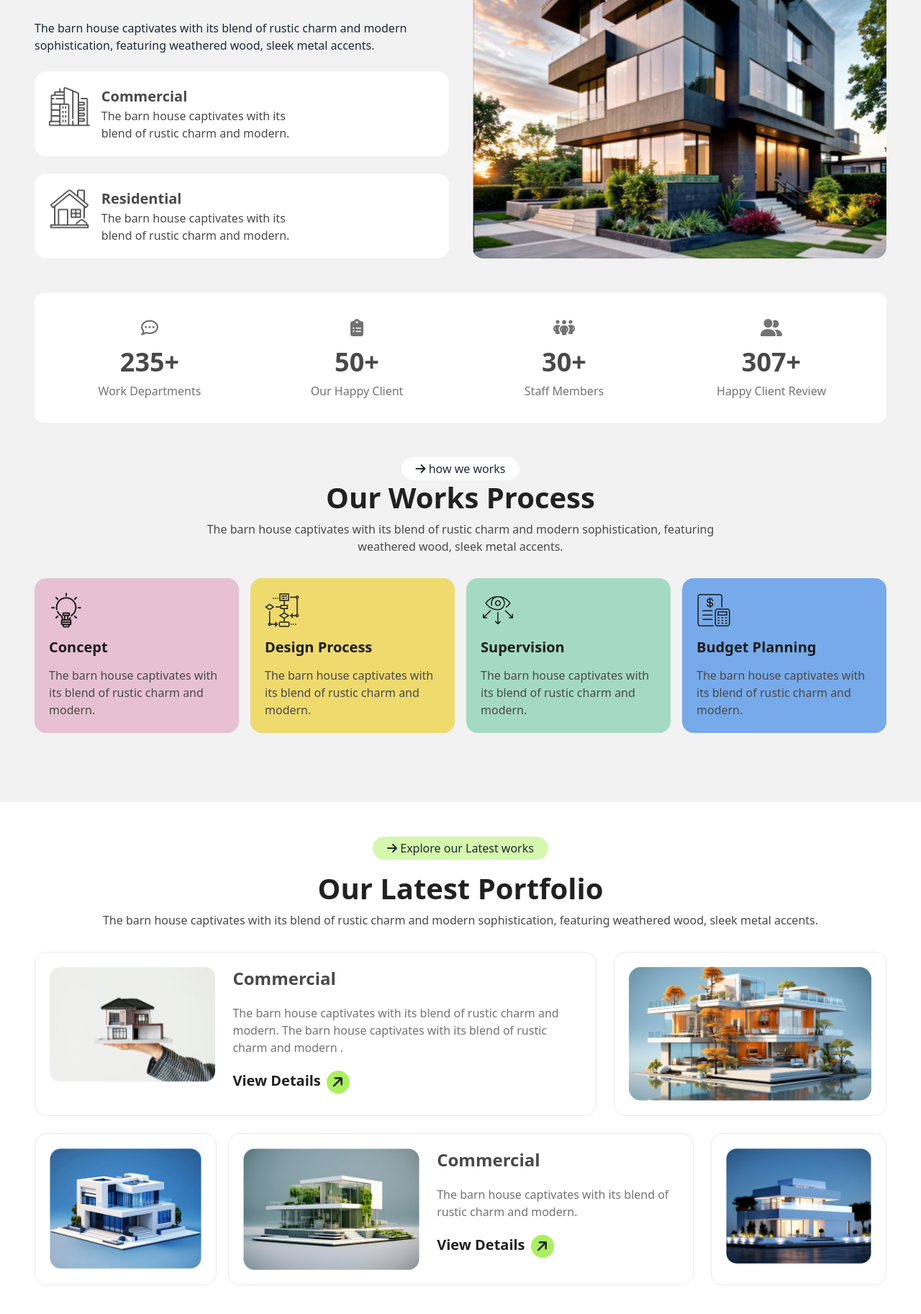
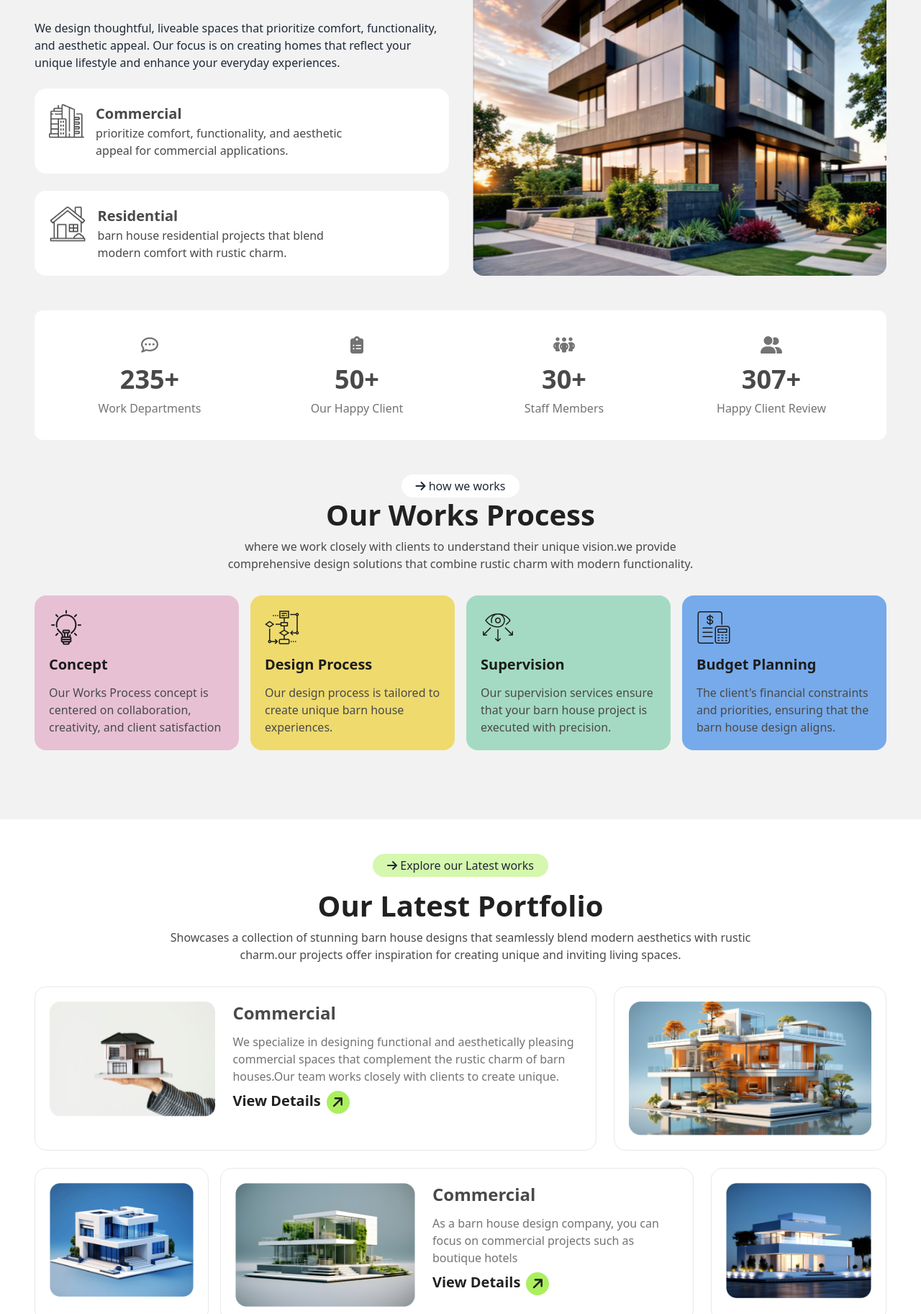
Before and after one commit to tawhidislam22/third-assingment, a plain HTML site: page index.html in a window 1280 px wide. Shown: the part 975-2800 px from the top of the page at 72% size. Drawn offline with nearby package versions, Linux system fonts and the light colour scheme.

Commit message:
adding all text

```diff
--- a/index.html
+++ b/index.html
@@ -30,7 +30,7 @@
 
             </div>
             <div class="hidden lg:block">
-                <ul class="flex gap-6">
+                <ul class="flex gap-8">
                     <li><a class="text-base font-bold text-[#494949]" href="">Home</a></li>
                     <li><a class="text-base font-normal text-[#737373]" href="">Services</a></li>
                     <li><a class="text-base font-normal text-[#737373]" href="">Portfolio</a></li>
@@ -87,8 +87,7 @@
                         <button class=" bg-white rounded-2xl py-1 px-5 mb-4"><i class="fa-solid fa-arrow-right"></i> About Us</button>
                         <h1 class="text-2xl md:text-5xl font-bold mb-3 w-3/4 md:w-full mx-auto">We design thoughtful, liveable spaces</h1>
                         <p class="py-6">
-                            The barn house captivates with its blend of rustic charm and
-                             modern sophistication, featuring weathered wood, sleek metal accents.
+                            We design thoughtful, liveable spaces that prioritize comfort, functionality, and aesthetic appeal. Our focus is on creating homes that reflect your unique lifestyle and enhance your everyday experiences.
                         </p>
                         <div class="flex flex-col md:flex-row lg:flex-col gap-6">
                             <div class="flex bg-white rounded-2xl space-x-4 p-5 ">
@@ -97,7 +96,7 @@
                                 </div>
                                 <div class="text-left">
                                     <h3 class="text-[#494949] font-bold text-[20px]">Commercial</h3>
-                                    <p class="text-base font-medium text-[#494949]  lg:w-3/5">The barn house captivates with its blend of rustic charm and modern.</p>
+                                    <p class="text-base font-medium text-[#494949]  lg:w-4/5">prioritize comfort, functionality, and aesthetic appeal for commercial applications.</p>
                                 </div>
                             </div>
                             <div class="flex bg-white rounded-2xl space-x-4 p-5">
@@ -106,7 +105,7 @@
                                 </div>
                                 <div class="text-left">
                                     <h3 class="text-[#494949] font-bold text-[20px]">Residential</h3>
-                                    <p class="text-base font-medium text-[#494949] lg:w-3/5">The barn house captivates with its blend of rustic charm and modern.</p>
+                                    <p class="text-base font-medium text-[#494949] lg:w-4/5">barn house residential projects that blend modern comfort with rustic charm.</p>
                                 </div>
                             </div>
                         </div>
@@ -145,28 +144,29 @@
                 <div class="text-center">
                     <button class="py-1 px-5 bg-white rounded-3xl mb-2"><i class="fa-solid fa-arrow-right"></i> how we works</button>
                     <h2 class="text-[#212121] text-2xl  md:text-[40px] font-bold mb-4">Our Works Process</h2>
-                    <p class="text-base font-medium text-[#494949] md:w-3/5 mx-auto">The barn house captivates with its blend of rustic charm and modern sophistication, featuring weathered wood, sleek metal accents.</p>
+                    <p class="text-base font-medium text-[#494949] md:w-3/5 mx-auto">where we work closely with clients to understand their unique vision.we provide comprehensive design solutions that combine rustic charm with modern functionality.
+                    </p>
                 </div>
                 <div class="grid grid-cols-1 md:grid-cols-2 lg:grid-cols-4 mt-8 gap-4">
                     <div class="p-5 bg-[#E7C1D3] rounded-2xl">
                         <img src="./assets/concept.png " alt="">
                         <h4 class="text-[20px] text-[#1C1C1C] font-bold my-3">Concept</h4>
-                        <p class="text-base font-medium text-[#494949] mt-2">The barn house captivates with its blend of rustic charm and modern.</p>
+                        <p class="text-base font-medium text-[#494949] mt-2">Our Works Process concept is centered on collaboration, creativity, and client satisfaction</p>
                     </div>
                     <div class="p-5 bg-[#EFDA6E] rounded-2xl">
                         <img src="./assets/flow-chart.png" alt="">
                         <h4 class="text-[20px] text-[#1C1C1C] font-bold my-3">Design Process</h4>
-                        <p class="text-base font-medium text-[#494949] mt-2">The barn house captivates with its blend of rustic charm and modern.</p>
+                        <p class="text-base font-medium text-[#494949] mt-2">Our design process is tailored to create unique barn house experiences.</p>
                     </div>
                     <div class="p-5 bg-[#A4DAC3] rounded-2xl">
                         <img src="./assets/vision.png" alt="">
                         <h4 class="text-[20px] text-[#1C1C1C] font-bold my-3">Supervision</h4>
-                        <p class="text-base font-medium text-[#494949] mt-2">The barn house captivates with its blend of rustic charm and modern.</p>
+                        <p class="text-base font-medium text-[#494949] mt-2">Our supervision services ensure that your barn house project is executed with precision.</p>
                     </div>
                     <div class="p-5 bg-[#77AAEA] rounded-2xl">
                         <img src="./assets/budget-planning.png" alt="">
                         <h4 class="text-[20px] text-[#1C1C1C] font-bold my-3 ">Budget Planning</h4>
-                        <p class="text-base font-medium text-[#494949] mt-2">The barn house captivates with its blend of rustic charm and modern.</p>
+                        <p class="text-base font-medium text-[#494949] mt-2">The client's financial constraints and priorities, ensuring that the barn house design aligns.</p>
                     </div>
 
                 </div>
@@ -177,16 +177,16 @@
             <div class="text-center">
                 <button class="bg-[#ABEF5F80] px-5 py-1  rounded-2xl mb-6"><i class="fa-solid fa-arrow-right"></i> Explore our Latest works</button>
                 <h2 class="text-2xl md:text-[40px] text-[#212121] font-bold mb-4">Our Latest Portfolio</h2>
-                <p class="text-base text-[#494949] font-medium ld:w-3/5 mx-auto">The barn house captivates with its blend of rustic charm and modern sophistication, featuring weathered wood, sleek metal accents.</p>
+                <p class="text-base text-[#494949] font-medium lg:w-3/4 mx-auto">Showcases a collection of stunning barn house designs that seamlessly blend modern aesthetics with rustic charm.our projects offer inspiration for creating unique and inviting living spaces.</p>
             </div>
             <div class="grid grid-cols-1 md:grid-cols-2   lg:grid-cols-9 gap-6 my-8 ">
                 <div class="md:col-span-2 lg:col-span-6 grid md:grid-cols-2 lg:grid-cols-3 p-5 border-[#E9E9E9] border rounded-2xl gap-6">
                     <div >
-                        <img class="w-full" src="./assets/img1.png" alt="">
+                        <img class="w-full " src="./assets/img1.png" alt="">
                     </div>
                     <div class="md:col-span-1 lg:col-span-2">
-                        <h4 class="text-2xl text-[#494949] font-bold mb-5">Commercial</h4>
-                        <p class="text-base text-[#737373] font-medium mb-5">The barn house captivates with its blend of rustic charm and modern. The barn house captivates with its blend of rustic charm and modern .</p>
+                        <h4 class="text-2xl text-[#494949] font-bold mb-3">Commercial</h4>
+                        <p class="text-base text-[#737373] font-medium mb-2">We specialize in designing functional and aesthetically pleasing commercial spaces that complement the rustic charm of barn houses.Our team works closely with clients to create unique.</p>
                         <a class="text-xl text-[#212121] font-bold flex gap-2" href="">View Details <div class="text-center  rounded-full bg-[#ABEF5F] text-[#212121]  w-[32px] h-[32px] flex justify-center items-center"><i class="fa-solid fa-arrow-right -rotate-45"></i></div></a>
                     </div>
                 </div>
@@ -197,7 +197,7 @@
                     <img class="w-full" src="./assets/img5.png" alt="">
                 </div>
                 <div class="flex gap-4 flex-col-reverse md:col-span-2 lg:flex-row lg:col-span-7">
-                    <div class="md:hidden lg:block md:w-1/2 lg:w-2/5 p-5 border-[#E9E9E9] border rounded-2xl">
+                    <div class="md:hidden lg:block md:w-1/2 lg:w-1/2 p-5 border-[#E9E9E9] border rounded-2xl">
                         <img class="w-full" src="./assets/img3.png" alt="">
                     </div>
                     <div class="grid grid-cols-1 md:grid-cols-7 p-5 border-[#E9E9E9] border rounded-2xl gap-6">
@@ -205,8 +205,8 @@
                             <img class="w-full" src="./assets/img4.png" alt="">
                         </div>
                         <div class="md:col-span-4">
-                            <h4 class="text-2xl text-[#494949] font-bold mb-5">Commercial</h4>
-                            <p class="text-base text-[#737373] font-medium mb-5">The barn house captivates with its blend of rustic charm and modern. </p>
+                            <h4 class="text-2xl text-[#494949] font-bold mb-3">Commercial</h4>
+                            <p class="text-base text-[#737373] font-medium mb-2">As a barn house design company, you can focus on commercial projects such as boutique hotels </p>
                             <a class="text-xl text-[#212121] font-bold flex gap-2" href="">View Details <div class="text-center  rounded-full bg-[#ABEF5F] text-[#212121]  w-[32px] h-[32px] flex justify-center items-center"><i class="fa-solid fa-arrow-right -rotate-45"></i></div></a>
                         </div>
 
@@ -225,12 +225,12 @@
             <div class="text-center">
                 <button class="bg-[#ABEF5F80] py-1 px-5 rounded-2xl mb-6"><i class="fa-solid fa-arrow-right"></i> Rinterio News</button>
                 <h2 class="text-2xl  md:text-[40px] text-[#212121] font-bold w-3/4 mx-auto md:w-full mb-4">Read Our Articles and News</h2>
-                <p class="text-base text-[#494949] font-medium md:w-3/5 mx-auto">The barn house captivates with its blend of rustic charm and modern sophistication, featuring weathered wood, sleek metal accents.</p>
+                <p class="text-base text-[#494949] font-medium md:w-3/4 mx-auto">Articles and news for your barn house design company could focus on showcasing successful projects, highlighting the benefits of barn house living, and providing insights into design trends and sustainable building practices. </p>
             </div>
             <div class="grid grid-cols-1 lg:grid-cols-3 mt-8 gap-6">
-                <div class="p-5 bg-white rounded-2xl flex flex-col md:flex-row lg:flex-col gap-6 items-center justify-center">
-                    <div class="md:h-full">
-                        <img class=" md:h-full" src="./assets/article1.png" alt="">
+                <div class="p-5 mx-auto bg-white rounded-2xl flex flex-col md:flex-row lg:flex-col gap-6 items-center justify-center">
+                    <div class="w-full md:w-fit md:h-full">
+                        <img class="w-full md:w-fit md:h-full" src="./assets/article1.png" alt="">
                     </div>
                     <div>
                         <div class="flex space-x-3">
@@ -238,13 +238,13 @@
                             <h4 class="text-sm text-[#737373] font-medium mb-3"><i class="fa-regular fa-user"></i> By Admin</h4>
                         </div>
                         <h3 class="text-xl text-[#494949] font-bold ">How to choose the furniture right  of your home.</h3>
-                        <p class="text-base text-[#494949] font-medium">The barn house captivates with its blend of rustic charm and modern.</p>
+                        <p class="text-base text-[#494949] font-medium">Choose furniture that complements your home's style, is comfortable, and serves your functional needs.</p>
                         <a class="text-base  text-[#212121] font-bold flex items-center gap-2" href="">Read More <div class="text-center  rounded-full bg-[#ABEF5F] text-[#212121]  w-[32px] h-[32px] flex justify-center items-center"><i class="fa-solid fa-arrow-right -rotate-45"></i></div></a>
                     </div>
                 </div>
                 <div class="p-5 bg-white rounded-2xl flex gap-6 flex-col md:flex-row lg:flex-col items-center justify-center">
-                    <div class="md:h-full">
-                        <img class=" md:h-full" src="./assets/article2.png" alt="">
+                    <div class="w-full md:w-fit md:h-full">
+                        <img class="w-full md:w-fit md:h-full" src="./assets/article2.png" alt="">
                     </div>
                     <div>
                         <div class="flex space-x-3">
@@ -252,13 +252,13 @@
                             <h4 class="text-sm text-[#737373] font-medium mb-3"><i class="fa-regular fa-user"></i> By Admin</h4>
                         </div>
                         <h3 class="text-xl text-[#494949] font-bold ">How to choose the furniture right  of your home.</h3>
-                        <p class="text-base text-[#494949] font-medium">The barn house captivates with its blend of rustic charm and modern.</p>
+                        <p class="text-base text-[#494949] font-medium">Choose furniture that complements your home's style, is comfortable, and serves your functional needs.</p>
                         <a class="text-base  text-[#212121] font-bold flex items-center gap-2" href="">Read More <div class="text-center  rounded-full bg-[#ABEF5F] text-[#212121]  w-[32px] h-[32px] flex justify-center items-center"><i class="fa-solid fa-arrow-right -rotate-45"></i></div></a>
                     </div>
                 </div>
                 <div class="p-5 bg-white rounded-2xl flex flex-col md:flex-row lg:flex-col gap-6 items-center justify-center">
-                    <div class="md:h-full">
-                        <img class="md:h-full" src="./assets/article3.png" alt="">
+                    <div class="w-full md:w-fit md:h-full">
+                        <img class="w-full md:w-fit md:h-full" src="./assets/article3.png" alt="">
                     </div>
                     <div>
                         <div class="flex space-x-3">
@@ -266,7 +266,7 @@
                             <h4 class="text-sm text-[#737373] font-medium mb-3"><i class="fa-regular fa-user"></i> By Admin</h4>
                         </div>
                         <h3 class="text-xl text-[#494949] font-bold ">How to choose the furniture right  of your home.</h3>
-                        <p class="text-base text-[#494949] font-medium">The barn house captivates with its blend of rustic charm and modern.</p>
+                        <p class="text-base text-[#494949] font-medium">Choose furniture that complements your home's style, is comfortable, and serves your functional needs.</p>
                         <a class="text-base  text-[#212121] font-bold flex items-center gap-2" href="">Read More <div class="text-center  rounded-full bg-[#ABEF5F] text-[#212121]  w-[32px] h-[32px] flex justify-center items-center"><i class="fa-solid fa-arrow-right -rotate-45"></i></div></a>
                     </div>
                 </div>
@@ -278,7 +278,8 @@
                 <div class="text-center">
                     <button class="bg-[#ABEF5F80] py-1 px-5 rounded-2xl mb-5"><i class="fa-solid fa-arrow-right"></i> Let’s Connect</button>
                     <h2 class="text-2xl md:text-[40px] text-[#212121] font-bold mb-3 w-3/5 mx-auto">Let’s Discuss Next Project</h2>
-                    <p class="text-base text-[#494949] font-medium md:w-3/5 mx-auto">The barn house captivates with its blend of rustic charm and modern sophistication, featuring weathered wood, sleek metal accents.</p>
+                    <p class="text-base text-[#494949] font-medium md:w-4/5 mx-auto">Our next project is exploring a modern farmhouse design with a barn house influence.
+                        This approach can blend the rustic charm of a barn house with contemporary elements, creating a unique and visually appealing living space.</p>
                 </div>
                 <div class="grid grid-cols-1 md:grid-cols-2 p-6 gap-4">
                     <input class="py-4 px-5 rounded-full bg-[#FFFFFF] text-[#A0A0A0] text-base font-medium" type="text" name="" id="" placeholder="First Name*">
@@ -299,7 +300,7 @@
                 <h2 class="text-3xl font-bold text-[#E9E9E9] "> Rinterio</h2>
         </div>
 
-        <p class="text-[#737373] text-base font-medium md:w-3/5 mx-auto mb-4">The barn house captivates with its blend of rustic charm and modern sophistication, featuring weathered wood, sleek metal accents.</p>
+        <p class="text-[#737373] text-base font-medium md:w-3/5 mx-auto mb-4">We are always support our customer any kind of problems.Know about us please explore our whole website.</p>
         <ul class="flex flex-col md:flex-row gap-8 md:gap-24 mb-8  justify-center">
             <li><a class="text-[#E9E9E9] text-base font-normal " href="">Home</a></li>
             <li><a class="text-[#E9E9E9] text-base font-normal " href="">Services</a></li>
```
